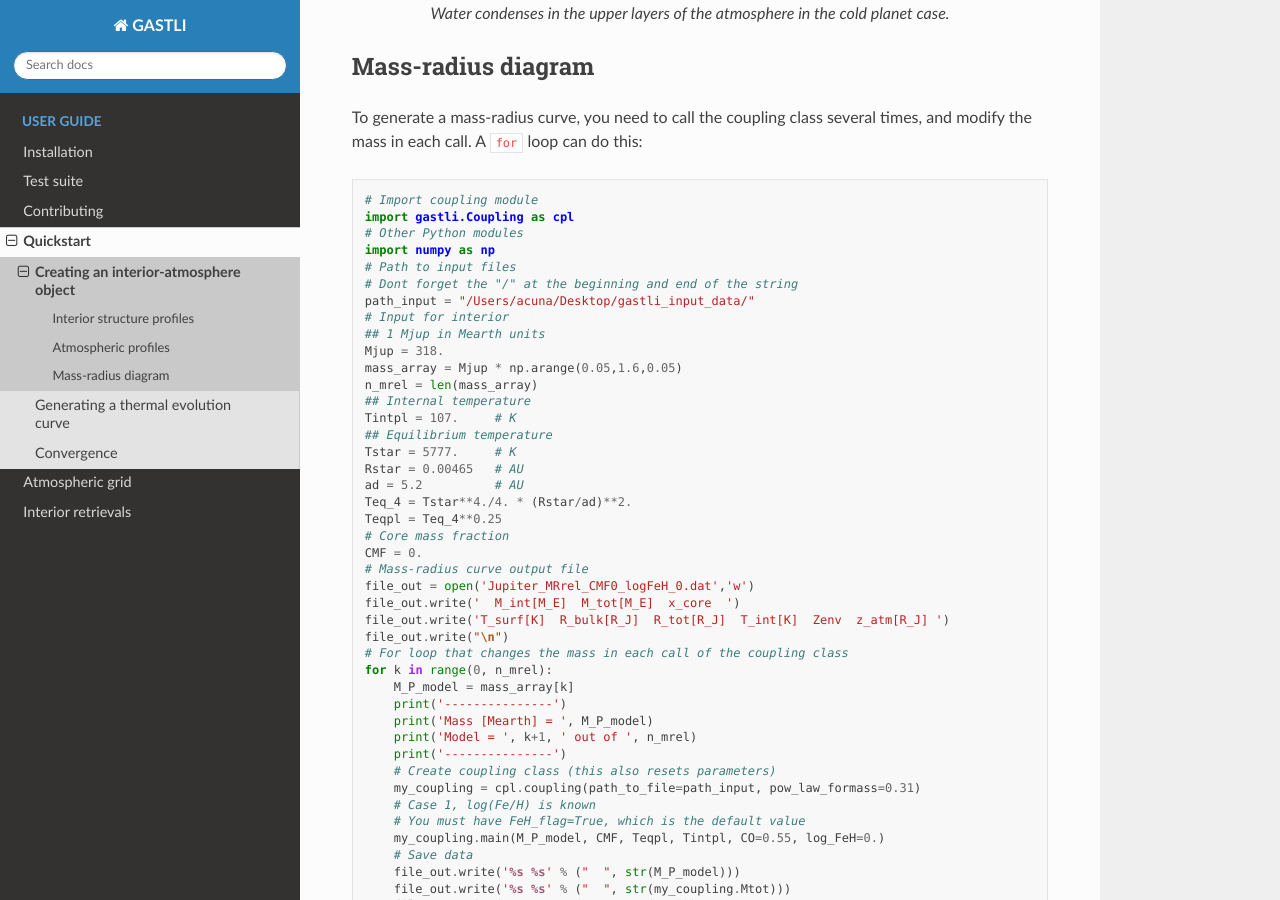
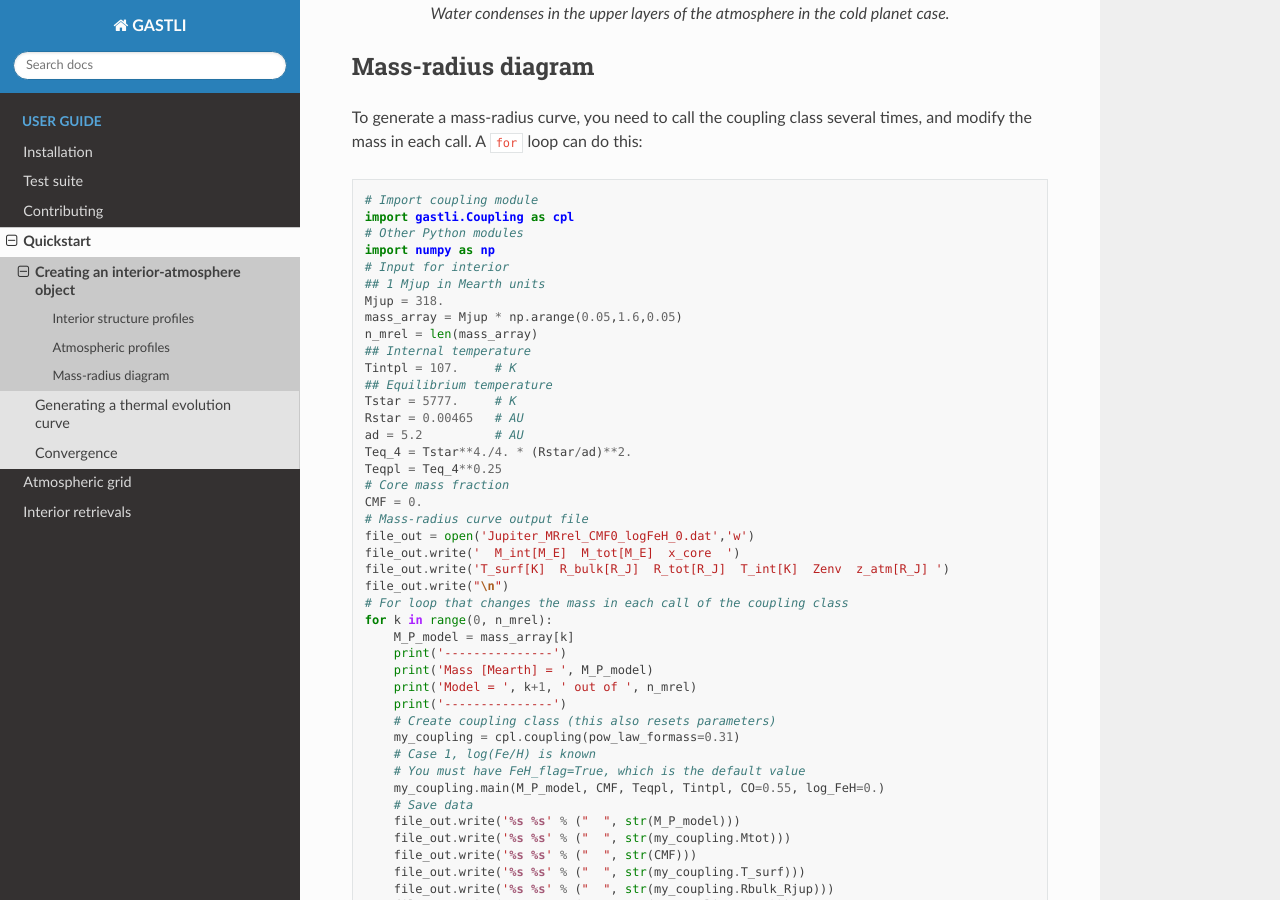
Before and after one commit to lorenaacuna/GASTLI, a Sphinx documentation site: the page built from docs/source/int_atm_object.rst, in a window 1280 px wide and 900 px high, scrolled down 8655 px. Built offline with Sphinx 7.4.7 and the Read the Docs theme 3.1.0, drawn with Linux system fonts in a browser that asks for light colours.

Commit message:
Update int_atm_object.rst

```diff
--- a/docs/source/int_atm_object.rst
+++ b/docs/source/int_atm_object.rst
@@ -348,9 +348,6 @@ To generate a mass-radius curve, you need to call the coupling class several tim
    import gastli.Coupling as cpl
    # Other Python modules
    import numpy as np
-   # Path to input files
-   # Dont forget the "/" at the beginning and end of the string
-   path_input = "/Users/acuna/Desktop/gastli_input_data/"
    # Input for interior
    ## 1 Mjup in Mearth units
    Mjup = 318.
@@ -379,7 +376,7 @@ To generate a mass-radius curve, you need to call the coupling class several tim
        print('Model = ', k+1, ' out of ', n_mrel)
        print('---------------')
        # Create coupling class (this also resets parameters)
-       my_coupling = cpl.coupling(path_to_file=path_input, pow_law_formass=0.31)
+       my_coupling = cpl.coupling(pow_law_formass=0.31)
        # Case 1, log(Fe/H) is known
        # You must have FeH_flag=True, which is the default value
        my_coupling.main(M_P_model, CMF, Teqpl, Tintpl, CO=0.55, log_FeH=0.)
```
